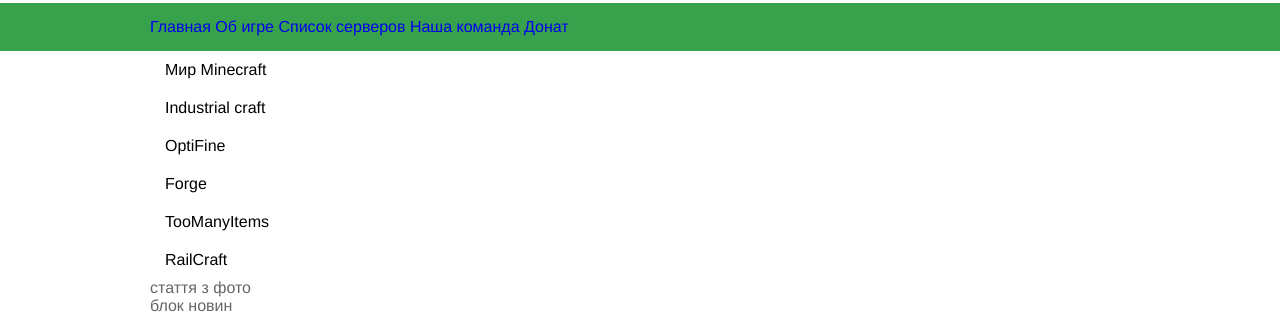
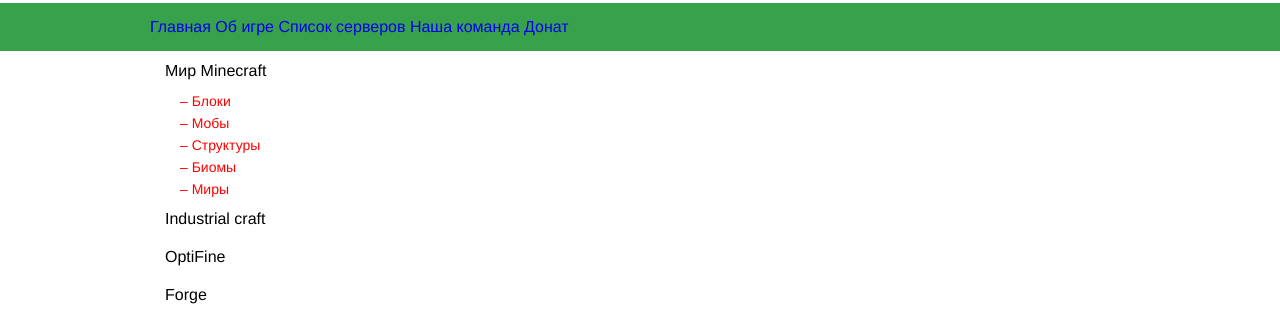
Before and after one commit to V1T4L11/minecraft, a plain HTML site: page index.html in a window 1280 px wide. Shown: the part 159-478 px from the top of the page. Drawn offline with Linux system fonts and the light colour scheme.

Commit message:
sidebar 2.0

```diff
--- a/index.html
+++ b/index.html
@@ -39,7 +39,7 @@
 			</div>
 			<a href="#" class="logo_right"><img src="images/logo_right.png"></a>
 		</div>
-		<div class="menu_bg green_line">
+		<nav class="menu_bg green_line">
 			<ul class="resize main_menu">
 				<li><a href="/">Главная</a></li>
 				<li><a href="/">Об игре</a></li>
@@ -47,18 +47,18 @@
 				<li><a href="/">Наша команда</a></li>
 				<li><a href="/">Донат</a></li>
 			</ul>
-		</div>
+		</nav>
 	</div>		<!-- close header-->
 	<div class="main_content resize">
-		<div class="sidebar">		<!-- бокова меню -->
+		<nav class="sidebar">		<!-- бокова меню -->
 			<ul class="topmenu">
 				<li><a href="/">Мир Minecraft<i class="fa faangle-down"></i></a>
 					<ul class="submenu">
-						<li><a href="/">Блоки</a></li>
-						<li><a href="/">Мобы</a></li>
-						<li><a href="/">Структуры</a></li>
-						<li><a href="/">Биомы</a></li>
-						<li><a href="/">Миры</a></li>
+						<li><a href="/">&ndash; Блоки</a></li>
+						<li><a href="/">&ndash; Мобы</a></li>
+						<li><a href="/">&ndash; Структуры</a></li>
+						<li><a href="/">&ndash; Биомы</a></li>
+						<li><a href="/">&ndash; Миры</a></li>
 					</ul>
 				</li>
 				<li><a href="/">Industrial craft</a></li>
@@ -67,8 +67,8 @@
 				<li><a href="/">TooManyItems</a></li>
 				<li><a href="/">RailCraft</a></li>
 			</ul>
+		</nav>
 
-		</div>
 		<div class="mainbar">
 			<div class="article">стаття з фото</div>
 			<div class="news">блок новин</div>
--- a/style.css
+++ b/style.css
@@ -91,6 +91,13 @@ ol, ul, dl, li, dt, dd { margin: 0; padding: 0; list-style: none; }
 	display: block;
 	padding: 10px 15px;
 	color: black;
+	transition: .5s linear;
+}
+
+.fa {
+	font-family: "monospace";
+	color: black;
+	padding-left: 10px;
 }
 
 .topmenu > li {
@@ -102,6 +109,24 @@ ol, ul, dl, li, dt, dd { margin: 0; padding: 0; list-style: none; }
 }
 
 .submenu {
+	position: relative;
+	top: 100%;
+	left: 0;
+	width: 100%;
+	z-index: 10;
+	transition: 0.5s ease-in-out;
+}
+
+.submenu a {
+	color: red;
+	font-size: 14px;
+	padding: 3px 30px;
+}
+
+/*.sidebar .submenu {
 	display: none;
-	position: absolute;
+}*/
+
+.sidebar ul li:hover .submenu {
+	display: block;
 }
```
